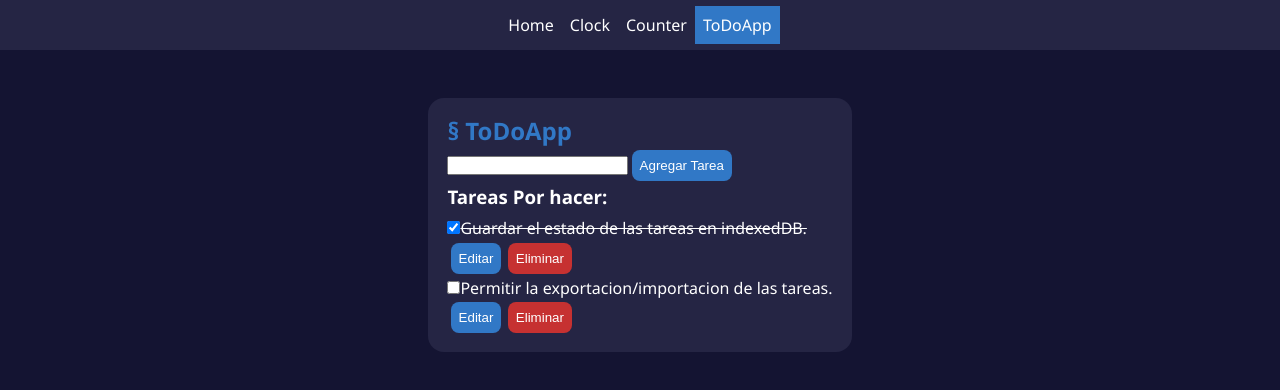
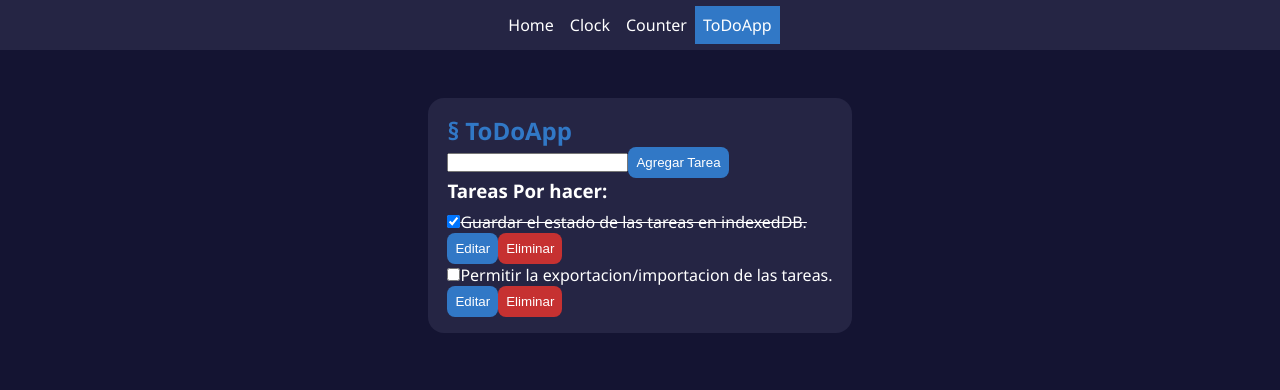
Before and after one commit to Sylbird/react-ts, a React (Vite) app: page /ToDo in a window 1280 px wide. Shown: the top 390 px of the page. Built offline with nearby package versions, Linux system fonts and the light colour scheme.

Commit message:
Simpler container names, ++ `srcSet` file for images and better `StyledCard`

```diff
--- /dev/null
+++ b/src/assets/images/srcSet.ts
@@ -0,0 +1,4 @@
+import TSxR192 from 'src/assets/images/TS+React@192.png';
+import TSxR256 from 'src/assets/images/TS+React@256.png';
+
+export const ReactxTs_SrcSet = `${TSxR192} 192w, ${TSxR256} 256w`;
--- a/src/assets/styles/components/Card/StyledCard.ts
+++ b/src/assets/styles/components/Card/StyledCard.ts
@@ -24,15 +24,9 @@ const StyledCard = styled.div`
     border: none;
     border-radius: 0.5rem;
     color: rgba(255, 255, 255, 1);
-    margin: 0.2rem 0.2rem 0.2rem 0.2rem;
     padding: 0.5rem;
     transition: 0.2s ease-in-out;
     user-select: none;
-
-    &:hover {
-      cursor: pointer;
-      background-color: rgba(20, 180, 215, 1);
-    }
 
     &.danger {
       background-color: rgba(198, 49, 49, 1);
@@ -40,15 +34,20 @@ const StyledCard = styled.div`
         background-color: rgba(215, 20, 20, 1);
       }
     }
-  }
 
-  img {
-    float: right;
-    width: 256px;
-    height: 256px;
-    @media screen and (max-width: 767px) {
-      width: 192px;
-      height: 192px;
+    &:disabled {
+      color: rgba(255, 255, 255, 0.4);
+      background-color: rgba(37, 37, 68, 1);
+      pointer-events: none;
+      &:hover {
+        color: rgba(255, 255, 255, 0.5);
+        background-color: rgba(37, 37, 68, 1);
+      }
+    }
+
+    &:hover {
+      cursor: pointer;
+      background-color: rgba(20, 180, 215, 1);
     }
   }
 `;
--- a/src/assets/styles/components/StyledContainers.ts
+++ b/src/assets/styles/components/StyledContainers.ts
@@ -1,6 +1,6 @@
 import styled from 'styled-components';
 
-export const StyledTextContainer = styled.div`
+export const TextContainer = styled.div`
   word-break: break-word;
 
   > div {
@@ -8,10 +8,13 @@ export const StyledTextContainer = styled.div`
   }
 `;
 
-export const StyledImageContainer = styled.div`
+export const ImageContainer = styled.div`
+  line-height: 0;
   @media screen and (max-width: 767px) {
     display: flex;
     justify-content: center;
-    margin: 0rem 0rem 1rem 0rem;
+    img {
+      max-width: 100%;
+    }
   }
 `;
--- a/src/components/Clock/Stopwatch.tsx
+++ b/src/components/Clock/Stopwatch.tsx
@@ -1,6 +1,6 @@
 import { FC, useEffect, useState } from 'react';
 import Card from 'src/assets/styles/components/Card';
-import { StyledTextContainer } from 'src/assets/styles/components/StyledContainers';
+import { TextContainer } from 'src/assets/styles/components/StyledContainers';
 import StyledTimeCard from 'src/components/Clock/StyledTimeCard';
 import { msToTime, padTo2Digits } from 'src/components/Clock/functions';
 import { ChronoType } from 'src/components/Clock/types';
@@ -52,7 +52,7 @@ const Stopwatch = () => {
 
   return (
     <Card title="Stopwatch">
-      <StyledTextContainer>
+      <TextContainer>
         <div>
           <div>
             <h3>Cronometro</h3>
@@ -64,7 +64,7 @@ const Stopwatch = () => {
             </button>
           </div>
         </div>
-      </StyledTextContainer>
+      </TextContainer>
     </Card>
   );
 };
--- a/src/components/Clock/index.tsx
+++ b/src/components/Clock/index.tsx
@@ -1,6 +1,6 @@
 import { FC, useCallback, useState } from 'react';
 import Card from 'src/assets/styles/components/Card';
-import { StyledTextContainer } from 'src/assets/styles/components/StyledContainers';
+import { TextContainer } from 'src/assets/styles/components/StyledContainers';
 import Stopwatch from 'src/components/Clock/Stopwatch';
 import StyledTimeCard from 'src/components/Clock/StyledTimeCard';
 import useSyncedClock from 'src/components/Clock/useSyncedClock';
@@ -32,7 +32,7 @@ const Clock = () => {
   return (
     <>
       <Card title="Clock">
-        <StyledTextContainer>
+        <TextContainer>
           <div>
             <div>
               <h3>Full DateTime</h3>
@@ -45,7 +45,7 @@ const Clock = () => {
             </div>
             <Time display="short" />
           </div>
-        </StyledTextContainer>
+        </TextContainer>
       </Card>
       <Stopwatch />
     </>
--- a/src/components/Counter/index.tsx
+++ b/src/components/Counter/index.tsx
@@ -1,6 +1,6 @@
 import { FC, useState } from 'react';
 import Card from 'src/assets/styles/components/Card';
-import { StyledTextContainer } from 'src/assets/styles/components/StyledContainers';
+import { TextContainer } from 'src/assets/styles/components/StyledContainers';
 import WithTimer from 'src/components/Counter/withTimer';
 
 const Counter: FC = () => {
@@ -10,7 +10,7 @@ const Counter: FC = () => {
   return (
     <>
       <Card title="Counter">
-        <StyledTextContainer>
+        <TextContainer>
           <div>
             <p>{counter}</p>
           </div>
@@ -22,7 +22,7 @@ const Counter: FC = () => {
               Decrementar
             </button>
           </div>
-        </StyledTextContainer>
+        </TextContainer>
       </Card>
       <WithTimer />
     </>
--- a/src/components/Counter/withTimer.tsx
+++ b/src/components/Counter/withTimer.tsx
@@ -1,6 +1,6 @@
 import { FC, useEffect, useState } from 'react';
 import Card from 'src/assets/styles/components/Card';
-import { StyledTextContainer } from 'src/assets/styles/components/StyledContainers';
+import { TextContainer } from 'src/assets/styles/components/StyledContainers';
 
 const WithTimer: FC = () => {
   const [counter, setCounter] = useState(0);
@@ -30,7 +30,7 @@ const WithTimer: FC = () => {
 
   return (
     <Card title="Increment Counter With Timer">
-      <StyledTextContainer>
+      <TextContainer>
         <div>
           <p>{counter}</p>
         </div>
@@ -48,7 +48,7 @@ const WithTimer: FC = () => {
         <div>
           <p>Tienes {timer} segundos.</p>
         </div>
-      </StyledTextContainer>
+      </TextContainer>
     </Card>
   );
 };
--- a/src/components/Home/index.tsx
+++ b/src/components/Home/index.tsx
@@ -1,27 +1,25 @@
-import TSxR192 from 'src/assets/images/TS+React@192.png';
-import TSxR256 from 'src/assets/images/TS+React@256.png';
+import { ReactxTs_SrcSet } from 'src/assets/images/srcSet';
 import Card from 'src/assets/styles/components/Card';
 import {
-  StyledImageContainer,
-  StyledTextContainer
+  ImageContainer,
+  TextContainer
 } from 'src/assets/styles/components/StyledContainers';
 
 function Home() {
-  const srcSet = `${TSxR192} 192w, ${TSxR256} 256w`;
   return (
     <Card>
       <div>
         <h1>Ejercicios con React + TypeScript</h1>
       </div>
-      <StyledTextContainer>
-        <StyledImageContainer>
+      <TextContainer>
+        <ImageContainer>
           <img
-            src={TSxR256}
             alt="react+ts-logo"
-            srcSet={srcSet}
+            srcSet={ReactxTs_SrcSet}
             sizes="(max-width: 767px) 192px, 256px"
+            style={{ float: 'right' }}
           />
-        </StyledImageContainer>
+        </ImageContainer>
         <p>
           Esta pagina tiene como objetivo mostrar ejercicios realizados usando
           React + TypeScript.
@@ -55,7 +53,7 @@ function Home() {
           </p>
           <p>Por defecto guarda las tareas usando indexedDB.</p>
         </div>
-      </StyledTextContainer>
+      </TextContainer>
     </Card>
   );
 }
```
